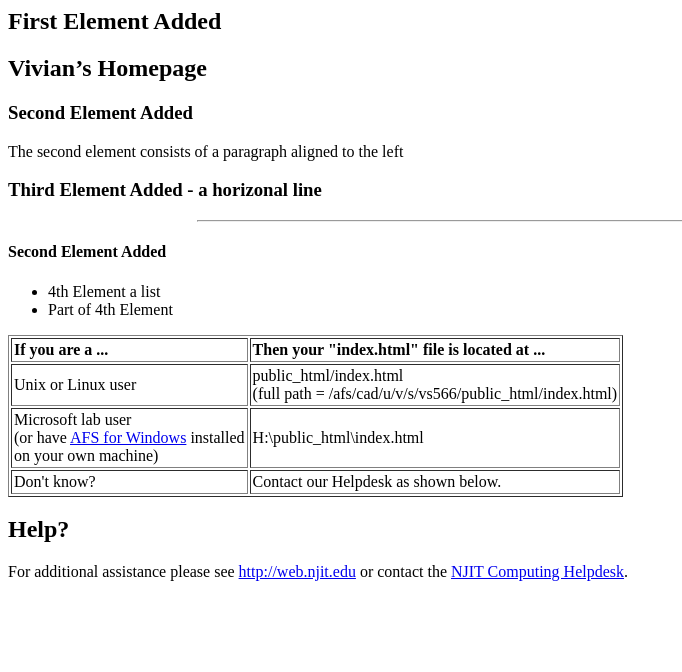
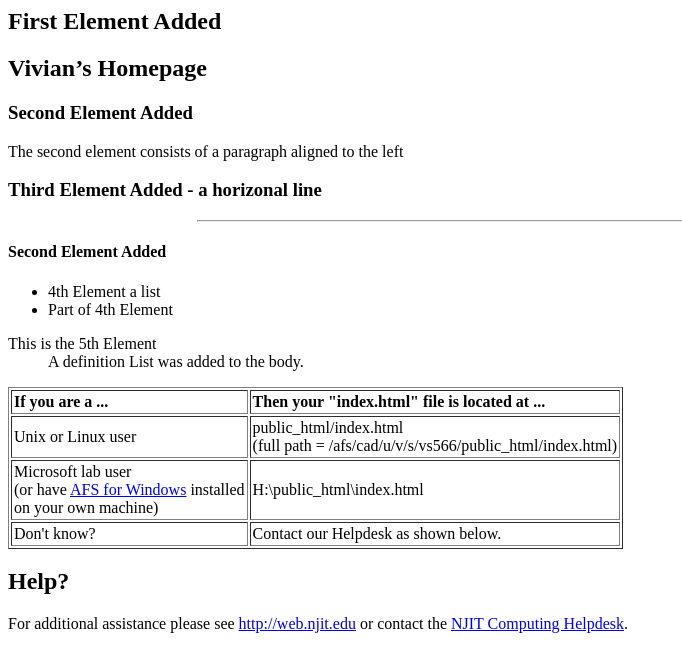
Before and after one commit to vs566/test8, a plain HTML site: page index.html in a window 1280 px wide. Shown: the whole page, without its empty margins (0-682 px from the left). Drawn offline with Linux system fonts and the light colour scheme.

Commit message:
6th Commit

```diff
--- a/index.html
+++ b/index.html
@@ -16,6 +16,11 @@
 		<li>4th Element a list</li>
 		<li>Part of 4th Element</li>
 		</ul>
+		<dl>
+		<dt>This is the 5th Element</dt>
+		<dd>A definition List was added to the body.
+		</dd>
+		</dl>
 		<p>
 		<table border=1 cellpadding=2>
 			<tr>
```
